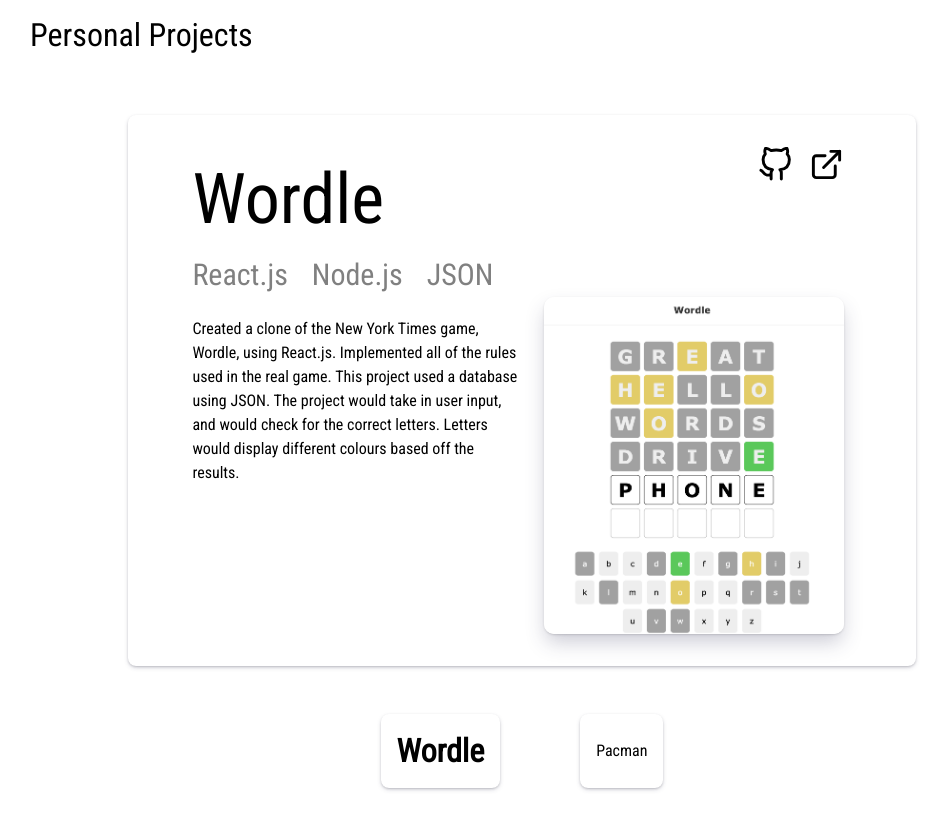
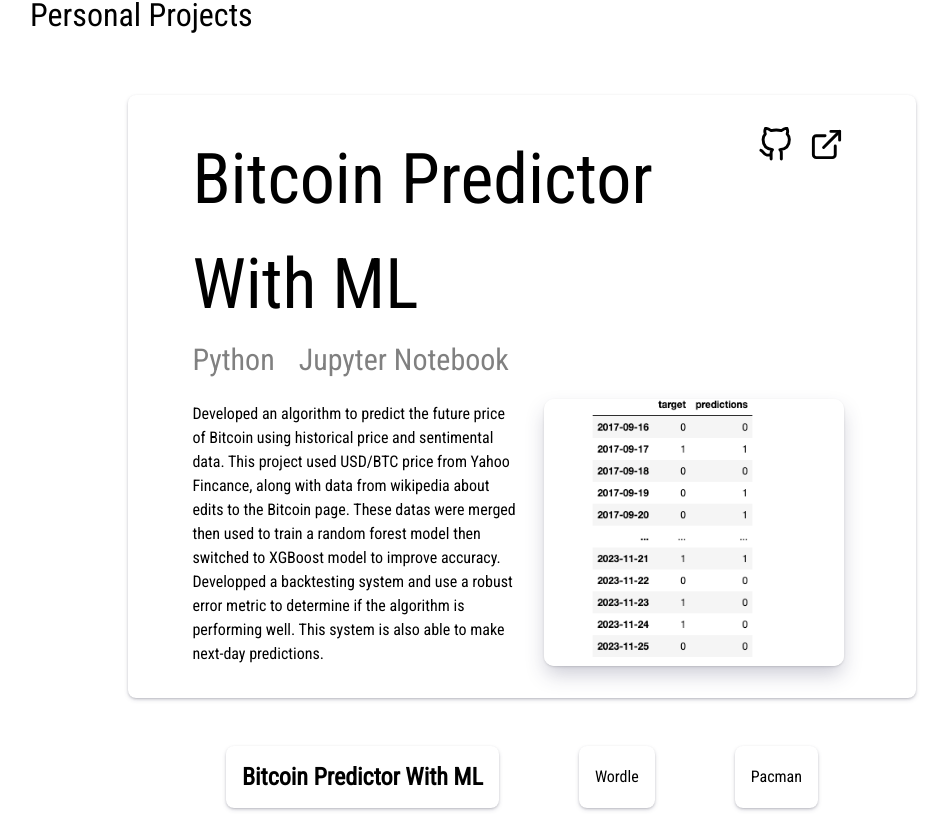
Before and after one commit to kayne-lee/kayne-lee, a React (Create React App) app: page / in a window 1280 px wide. Shown: the part 2580-3400 px from the top of the page, without its empty margins (118-1066 px from the left). Built offline with nearby package versions, Linux system fonts and the light colour scheme.

Commit message:
add bitcoin project

```diff
--- a/src/data/projects.js
+++ b/src/data/projects.js
@@ -1,7 +1,26 @@
 import WORDLE from "../assets/WORDLE.png";
-import PACMAN from "../assets/PACMAN.png"
+import PACMAN from "../assets/PACMAN.png";
+import BITCOIN from "../assets/BITCOIN.png";
 
 export const PROJECTS = [
+  // {
+  //   name: "NBA Game Predictor",
+  //   technologies: ["Python", "Jupyter Notebook"],
+  //   highlights:
+  //     "Created an algorithm to predict the outcome of future NBA gamers. This was done by web scraping NBA box scores through BeautifulSoup and parsed the box scores into Pandas data frames. This data was used to train a machine learning model to make predictions.",
+  //   image: PACMAN,
+  //   github: "https://github.com/kayne-lee/Pacman",
+  //   website: "https://youtu.be/hjE_QlTzTbQ",
+  // },
+    {
+    name: "Bitcoin Predictor With ML",
+    technologies: ["Python", "Jupyter Notebook"],
+    highlights:
+      "Developed an algorithm to predict the future price of Bitcoin using historical price and sentimental data. This project used USD/BTC price from Yahoo Fincance, along with data from wikipedia about edits to the Bitcoin page. These datas were merged then used to train a random forest model then switched to XGBoost model to improve accuracy. Developped a backtesting system and use a robust error metric to determine if the algorithm is performing well. This system is also able to make next-day predictions.",
+    image: BITCOIN,
+    github: "https://github.com/kayne-lee/bitcoin-predictor",
+    website: "",
+  },
   {
     name: "Wordle",
     technologies: ["React.js", "Node.js", "JSON"],
@@ -21,4 +40,5 @@
     website: "https://youtu.be/hjE_QlTzTbQ",
   },
 
+
 ];
--- a/src/styles/projects.scss
+++ b/src/styles/projects.scss
@@ -41,22 +41,16 @@
 }
 .projects-list {
   display: flex;
-    justify-content: center;
-    align-items: center;
-    flex-direction: row;
+  justify-content: center;
+  align-items: center;
+  flex-direction: row;
   padding-top: 3rem;
   padding-bottom: 2rem;
-  width: clamp(300px, auto, 1400px);
-  overflow-x: scroll;
-  overflow-y: hidden;
-  scrollbar-width: none;
+  width: 100%;
+  flex-wrap: wrap;
   align-items: stretch;
   column-gap: 5rem;
-  position: relative;
-  @media only screen and (max-width: 600px) {
-    width: 90vw;
-    overflow-x: scroll;
-  }
+  row-gap: 2rem;
   button {
     cursor: pointer;
     font-size: 3rem;
@@ -81,9 +75,12 @@
     box-shadow: rgba(50, 50, 93, 0.25) 0px 2px 5px -1px,
     rgba(0, 0, 0, 0.3) 0px 1px 3px -1px;
     font-family: 'Roboto Condensed', sans-serif;
+    @media only screen and (max-width: 600px) {
+      font-size: 10%;
+    }
 }
 .projects-list-name:hover {
-  transform: scale(1.3, 1.3);
+  transform: scale(1.1, 1.1);
 }
 .projects-flex {
   display: flex;
--- a/src/views/About.jsx
+++ b/src/views/About.jsx
@@ -1,9 +1,8 @@
 import React from "react";
 import Container from "../components/Container";
 import Profile_Picture from "../assets/Profile_Picture.jpg";
-import Technologies from "./Technologies.jsx";
 import Tech from "./Tech.jsx";
-import { TECH } from "../data/images";
+
 function about() {
   return (
     <div id="about" className="about-container">
@@ -22,10 +21,9 @@
           </div>
         </div>
         <div className="about-tech pb-[100px] ">
-            <div className="pb-[50px] pt-[50px]">
+            <div className="pb-[40px] pt-[40px]">
               <p>Frameworks & Languages I have worked with</p>
             </div>
-            {/* <Technologies cards={TECH} slideLeft={true} /> */}
             <Tech />
 
           </div>
--- a/src/views/Projects.jsx
+++ b/src/views/Projects.jsx
@@ -48,7 +48,7 @@
                 }}
                 style={{
                   fontWeight: project.name === work.name ? "bolder" : "normal",
-                  fontSize: project.name === work.name ? "2rem" : "1rem"
+                  fontSize: project.name === work.name ? "1.5rem" : "1rem"
                 }}
               >
                 {work.name}
--- a/src/views/Technologies.jsx
+++ /dev/null
@@ -1,39 +0,0 @@
-import React, { useEffect, useState } from "react";
-import { motion } from "framer-motion";
-
-function Technologies({ cards, slideLeft }) {
-  const [position, setPosition] = useState(0);
-
-  useEffect(() => {
-    const cardsContainer = document.getElementById("cards-container");
-    const cardsWidth = (cardsContainer?.clientWidth*4);
-    setPosition(cardsWidth);
-  }, []);
-
-  return (
-    <div className="about-slider">
-      <div
-        id="cards-container"
-        className="relative" // Add overflow: hidden
-      >
-        <motion.div
-          initial={{ x: 0 }}
-          animate={{ x: slideLeft ? -position : position }}
-          transition={{ duration: 40, repeat: Infinity, ease: "linear" }}
-          className={`max-w-100% flex about-imagegap absolute ${slideLeft ? "" : "right-0"}`}
-        >
-          {cards.map((card, i) => (
-            <div key={i} className="flex flex-col justify-center items-center">
-              <div className="textImage flex items-center justify-center w-[80%]">
-                <img src={card.image} alt="" className=" !w-[auto] !max-w-none " />
-              </div>
-            </div>
-          ))}
-        </motion.div>
-      </div>
-      <div id="" className="absolute right-0 w-0 h-0"></div>
-    </div>
-  );
-}
-
-export default Technologies;
```
Also changed, not shown: src/assets/BITCOIN.png (added), 1 other file (tests, documents, lock files or other folders).
